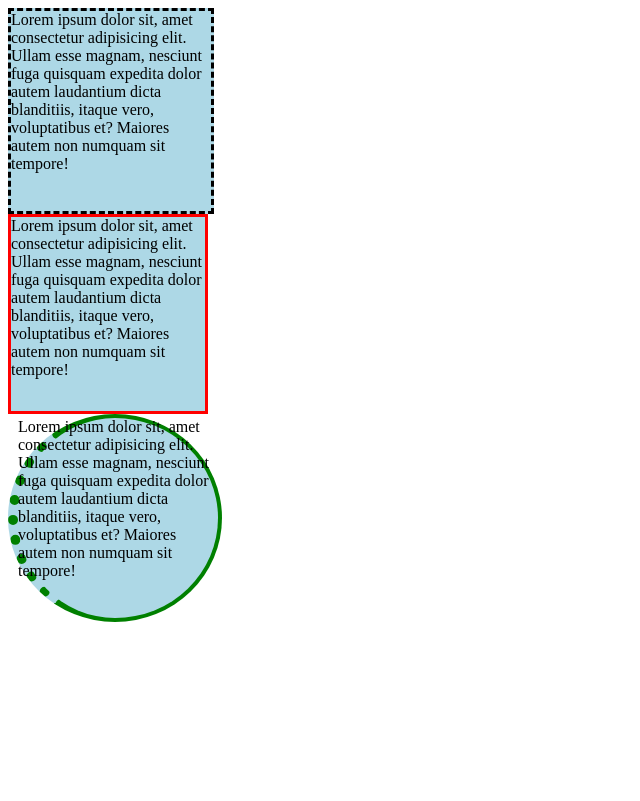
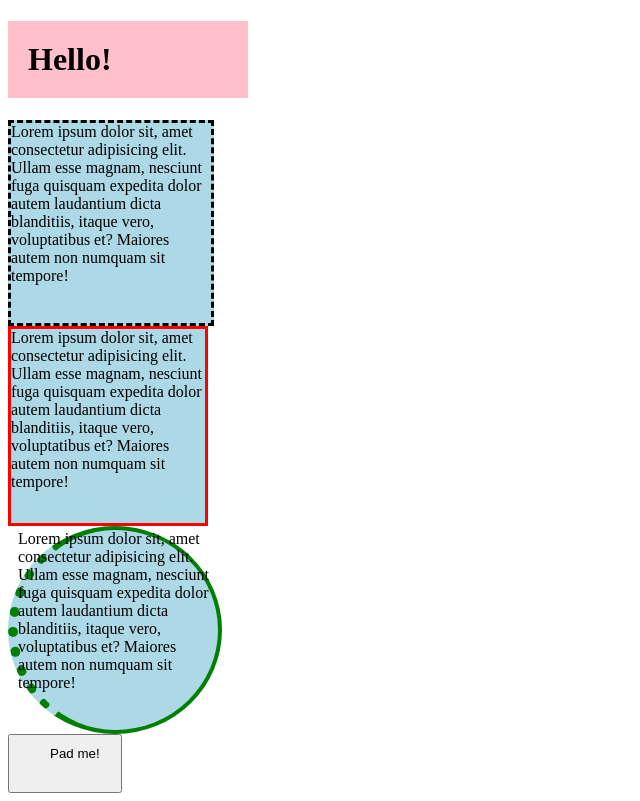
Before and after one commit to afsanab/WebDevBootCamp, a plain HTML site: page afsanapedia/html/box.html in a window 1280 px wide. Shown: the whole page, without its empty margins (0-640 px from the left). Drawn offline with Linux system fonts and the light colour scheme.

Commit message:
padding :/

```diff
--- a/afsanapedia/css/box.css
+++ b/afsanapedia/css/box.css
@@ -23,3 +23,15 @@ div {
     border-left-style: dotted;
     border-radius: 50%;
 }
+
+h1 {
+    /* shorthand to do all four sides */
+    padding: 20px;
+    background-color: pink;
+    width: 200px;
+}
+
+button {
+    /* top/right/bottom/left */
+    padding: 10px 20px 30px 40px;
+}
--- a/afsanapedia/html/box.html
+++ b/afsanapedia/html/box.html
@@ -9,6 +9,7 @@
 </head>
 
 <body>
+    <h1>Hello!</h1>
     <div id="one">
         Lorem ipsum dolor sit, amet consectetur adipisicing elit. Ullam esse magnam, nesciunt fuga quisquam expedita
         dolor autem laudantium dicta blanditiis, itaque vero, voluptatibus et? Maiores autem non numquam sit tempore!
@@ -21,6 +22,7 @@
         Lorem ipsum dolor sit, amet consectetur adipisicing elit. Ullam esse magnam, nesciunt fuga quisquam expedita
         dolor autem laudantium dicta blanditiis, itaque vero, voluptatibus et? Maiores autem non numquam sit tempore!
     </div>
+    <button>Pad me!</button>
 </body>
 
 </html>
```
